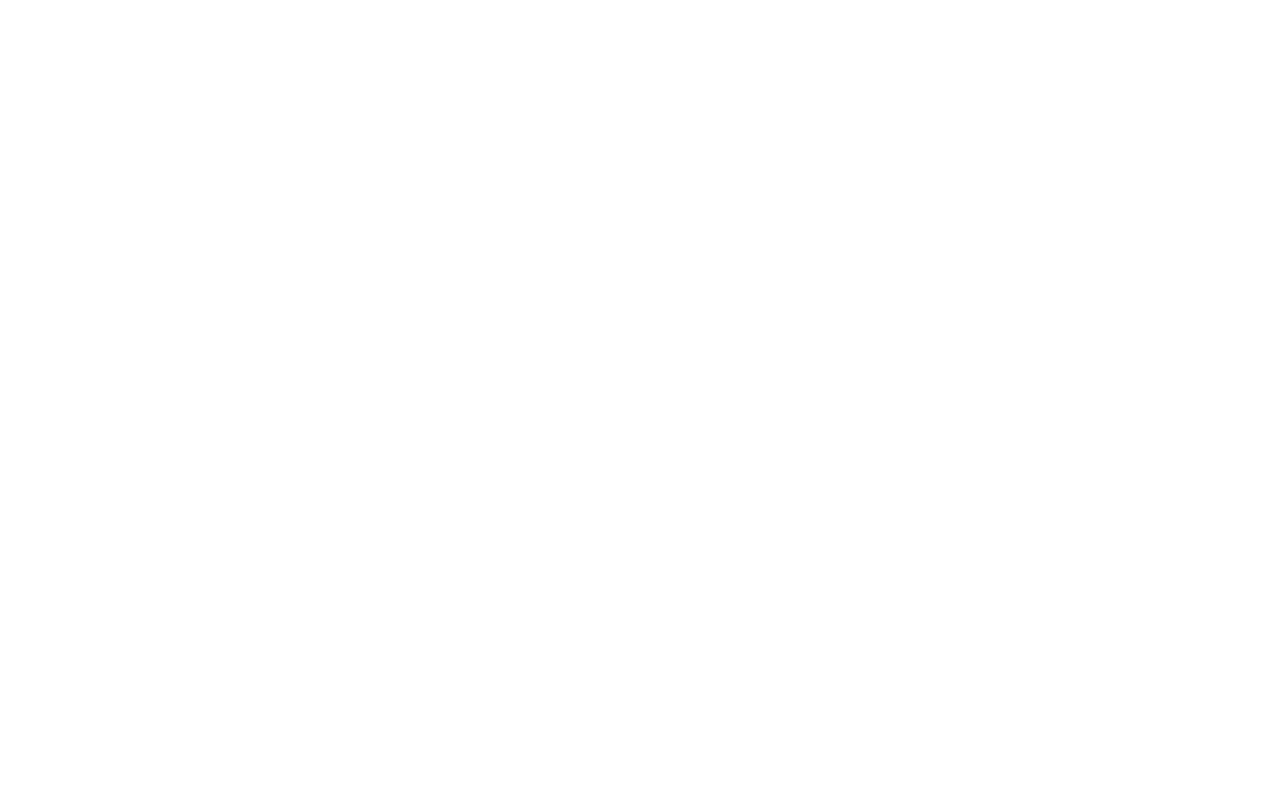
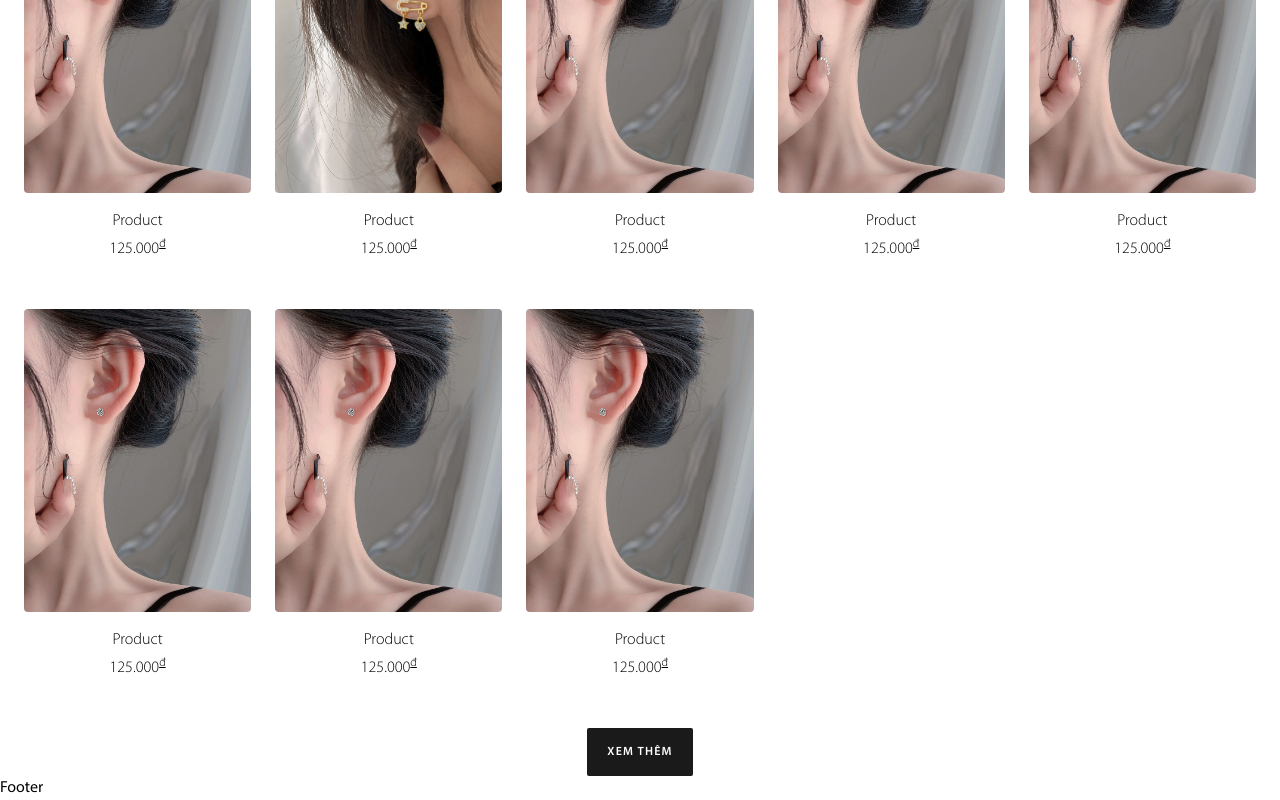
Before and after one commit to tranbaolam26902/junie-store-reactjs, a React (Vite) app in the folder src/junie-store-ui/: page / in a window 1280 px wide. Shown: the part 1314-2114 px from the top of the page. Before the commit the page ends 1036 px from the top, so only its background shows below. Built offline with nearby package versions, Linux system fonts and the light colour scheme.

Commit message:
add home product section

```diff
--- a/src/junie-store-ui/src/assets/images/index.jsx
+++ b/src/junie-store-ui/src/assets/images/index.jsx
@@ -5,6 +5,8 @@
 import earringsImage from './earrings.jpg';
 import necklaceImage from './necklace.jpg';
 import ringImage from './ring.jpg';
+import productImage from './product.jpg';
+import productHoverImage from './product-hover.jpg';
 
 export const images = {
     logo: logoImage,
@@ -13,5 +15,7 @@
     bracelet: braceletImage,
     earrings: earringsImage,
     necklace: necklaceImage,
-    ring: ringImage
+    ring: ringImage,
+    product: productImage,
+    productHover: productHoverImage
 };
--- /dev/null
+++ b/src/junie-store-ui/src/components/client/ProductItem.jsx
@@ -0,0 +1,28 @@
+// Libraries
+import { Link } from 'react-router-dom';
+
+export default function ProductItem({ product }) {
+    return (
+        <Link key={product.id} to={`/products/${product.slug}`} className='flex flex-col gap-4 group'>
+            <div className='flex-1 relative overflow-hidden'>
+                <img
+                    src={product.image}
+                    alt={product.slug}
+                    className='w-full h-full object-cover rounded transition duration-500 group-hover:opacity-0'
+                />
+                <img
+                    src={product.imageHover}
+                    alt={product.slug}
+                    className='absolute top-0 w-full h-full object-cover rounded opacity-0 transition duration-500 group-hover:opacity-100'
+                />
+            </div>
+            <div className='flex flex-col items-center gap-1'>
+                <span className='font-thin'>{product.name}</span>
+                <span className='font-thin'>
+                    {new Intl.NumberFormat('vi-VN').format(product.price)}
+                    <sup className='underline'>đ</sup>
+                </span>
+            </div>
+        </Link>
+    );
+}
--- a/src/junie-store-ui/src/components/client/home/HeroSection.jsx
+++ b/src/junie-store-ui/src/components/client/home/HeroSection.jsx
@@ -2,7 +2,7 @@
 import { images } from '@assets/images';
 
 // Components
-import { Container } from '@components/shared';
+import { Button, Container } from '@components/shared';
 
 export default function HeroSection() {
     return (
@@ -24,18 +24,8 @@
                     Junie&apos;s Specials
                 </span>
                 <div className='inline-grid grid-cols-2 gap-6'>
-                    <button
-                        type='button'
-                        className='px-5 py-4 text-xs font-semibold uppercase tracking-widest bg-accent rounded-sm'
-                    >
-                        Bán chạy
-                    </button>
-                    <button
-                        type='button'
-                        className='px-5 py-4 text-xs font-semibold uppercase tracking-widest bg-accent rounded-sm'
-                    >
-                        Sale Off
-                    </button>
+                    <Button accent text='Bán chạy' />
+                    <Button secondary text='Bán chạy' />
                 </div>
             </Container>
         </section>
--- /dev/null
+++ b/src/junie-store-ui/src/components/client/home/ProductSection.jsx
@@ -0,0 +1,91 @@
+// Assets
+import { images } from '@assets/images';
+
+// Components
+import { Button, Container } from '@components/shared';
+import { ProductItem } from '@components/client';
+import Title from './Title';
+
+// Temp products
+const products = [
+    {
+        id: 1,
+        slug: 'product',
+        image: images.product,
+        imageHover: images.productHover,
+        name: 'Product',
+        price: 125000
+    },
+    {
+        id: 2,
+        slug: 'product',
+        image: images.productHover,
+        imageHover: images.product,
+        name: 'Product',
+        price: 125000
+    },
+    {
+        id: 3,
+        slug: 'product',
+        image: images.product,
+        imageHover: images.productHover,
+        name: 'Product',
+        price: 125000
+    },
+    {
+        id: 4,
+        slug: 'product',
+        image: images.product,
+        imageHover: images.productHover,
+        name: 'Product',
+        price: 125000
+    },
+    {
+        id: 5,
+        slug: 'product',
+        image: images.product,
+        imageHover: images.productHover,
+        name: 'Product',
+        price: 125000
+    },
+    {
+        id: 6,
+        slug: 'product',
+        image: images.product,
+        imageHover: images.productHover,
+        name: 'Product',
+        price: 125000
+    },
+    {
+        id: 7,
+        slug: 'product',
+        image: images.product,
+        imageHover: images.productHover,
+        name: 'Product',
+        price: 125000
+    },
+    {
+        id: 8,
+        slug: 'product',
+        image: images.product,
+        imageHover: images.productHover,
+        name: 'Product',
+        price: 125000
+    }
+];
+
+export default function ProductSection() {
+    return (
+        <>
+            <Title subtitle='Không thể bỏ qua' title='Khám phá Junie' />
+            <Container className='flex flex-col items-center gap-12'>
+                <div className='grid grid-cols-2 md:grid-cols-3 lg:grid-cols-4 xl:grid-cols-5 gap-x-2 md:gap-x-6 gap-y-8 xl:gap-y-12'>
+                    {products.map((product) => (
+                        <ProductItem key={product.id} product={product} />
+                    ))}
+                </div>
+                <Button text='Xem thêm' secondary />
+            </Container>
+        </>
+    );
+}
--- a/src/junie-store-ui/src/components/client/home/index.jsx
+++ b/src/junie-store-ui/src/components/client/home/index.jsx
@@ -1,2 +1,3 @@
 export { default as CategorySection } from './CategorySection';
 export { default as HomeHeroSection } from './HeroSection';
+export { default as ProductSection } from './ProductSection';
--- a/src/junie-store-ui/src/components/client/index.jsx
+++ b/src/junie-store-ui/src/components/client/index.jsx
@@ -1,2 +1,3 @@
 export { default as ClientLayout } from './Layout';
 export { default as Footer } from './Footer';
+export { default as ProductItem } from './ProductItem';
--- /dev/null
+++ b/src/junie-store-ui/src/components/shared/Button.jsx
@@ -0,0 +1,58 @@
+// Libraries
+import { Link } from 'react-router-dom';
+
+export default function Button({
+    to,
+    submit,
+    accent,
+    secondary,
+    disabled,
+    full,
+    text,
+    className,
+    onClick,
+    ...passProps
+}) {
+    let Component = 'button';
+    const props = {
+        type: submit ? 'submit' : 'button',
+        onClick,
+        ...passProps
+    };
+    const styles = {
+        accent: ' text-black bg-accent',
+        secondary: ' text-primary bg-black',
+        disabled: ' text-black bg-gray cursor-default hover:opacity-100',
+        full: ' w-full'
+    };
+
+    // Replace 'button' with Link when 'to' is defined
+    if (to) {
+        props.to = to;
+        Component = Link;
+    }
+    // Disable all events when 'disabled' is defined
+    if (disabled) {
+        Object.keys(props).forEach((key) => {
+            if (key.startsWith('on') && typeof props[key] === 'function') {
+                delete props[key];
+            }
+        });
+        delete props.type;
+        delete props.to;
+        Component = 'div';
+    }
+
+    return (
+        <Component
+            className={`px-5 py-4 text-xs font-semibold text-center uppercase tracking-widest rounded-sm select-none transition duration-200 hover:opacity-80${
+                accent ? styles.accent : ''
+            }${secondary ? styles.secondary : ''}${disabled ? styles.disabled : ''}${full ? styles.full : ''}${
+                className ? ' ' + className : ''
+            }`}
+            {...props}
+        >
+            {text}
+        </Component>
+    );
+}
--- a/src/junie-store-ui/src/components/shared/index.jsx
+++ b/src/junie-store-ui/src/components/shared/index.jsx
@@ -1,3 +1,4 @@
+export { default as Button } from './Button';
 export { default as Container } from './Container';
 export { default as Header } from './Header';
 export { default as SidebarModal } from './SidebarModal';
--- a/src/junie-store-ui/src/pages/client/Home.jsx
+++ b/src/junie-store-ui/src/pages/client/Home.jsx
@@ -1,11 +1,12 @@
 // Components
-import { CategorySection, HomeHeroSection } from '@components/client/home';
+import { CategorySection, HomeHeroSection, ProductSection } from '@components/client/home';
 
 export default function Home() {
     return (
         <>
             <HomeHeroSection />
             <CategorySection />
+            <ProductSection />
         </>
     );
 }
```
